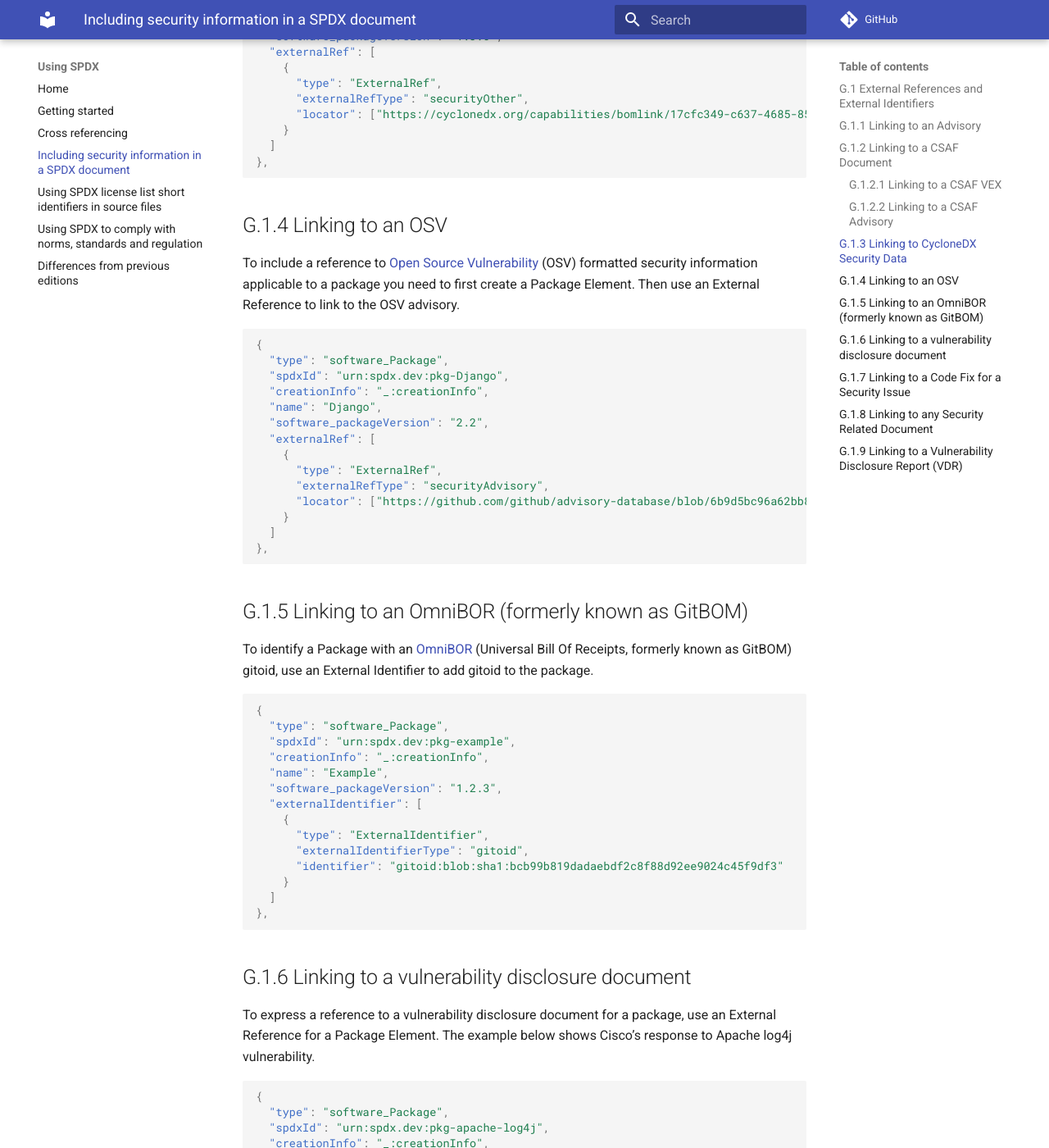
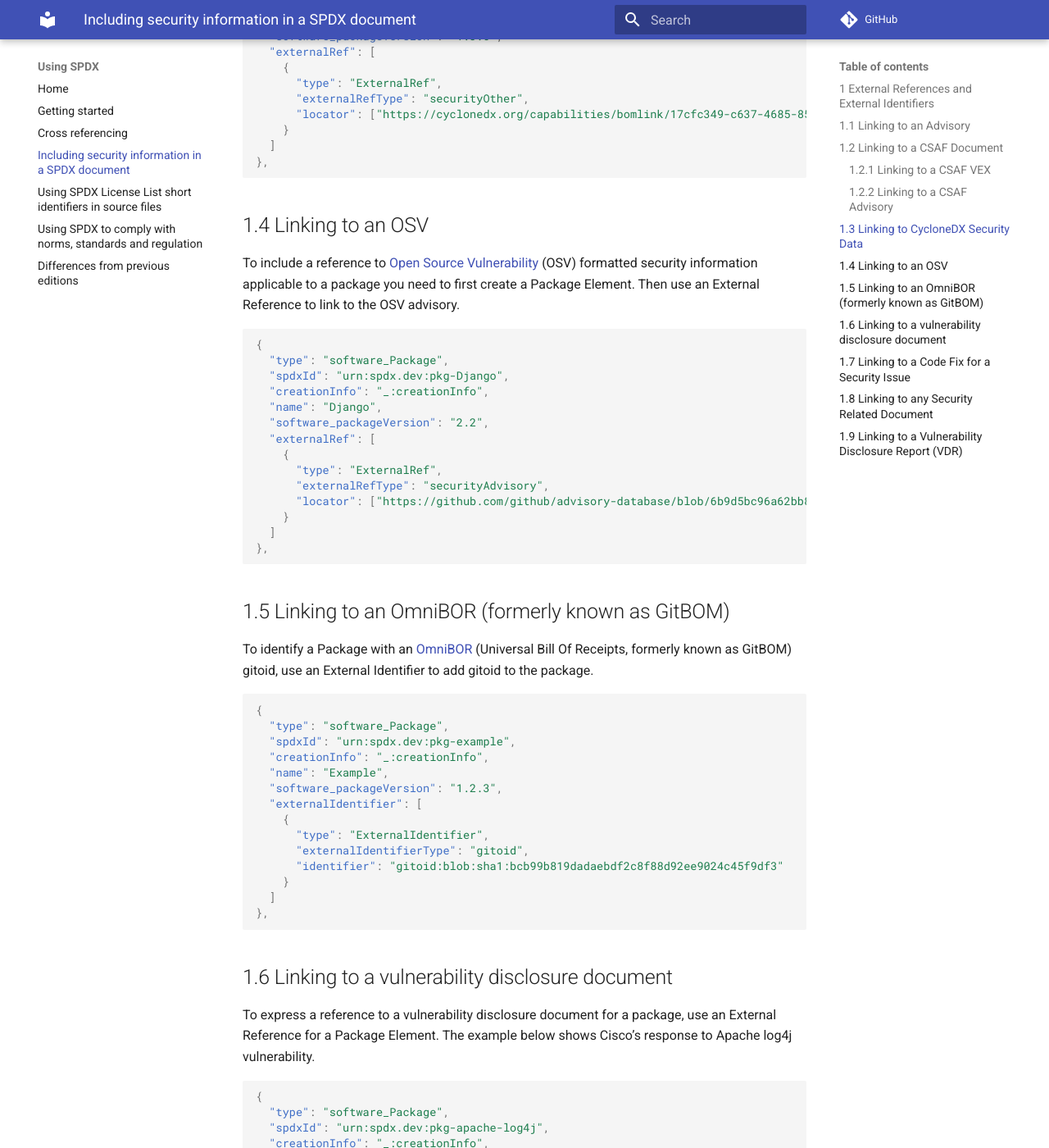
Before and after one commit to spdx/using, an MkDocs documentation site: the page built from docs/including-security-info-in-spdx.md, in a window 1280 px wide and 1400 px high, scrolled down 3951 px. Shown: the whole window at 82% size. Built offline with MkDocs 1.6.1 and Material for MkDocs 9.7.7, drawn with Linux system fonts in a browser that asks for light colours; comment, search, counter and statistics services are not loaded; some of the changed text lies outside the part shown.

Commit message:
Remove Annexe numbering
Signed-off-by: Arthit Suriyawongkul <arthit@gmail.com>

````diff
--- a/docs/including-security-info-in-spdx.md
+++ b/docs/including-security-info-in-spdx.md
@@ -2,37 +2,37 @@
 
 The flexibility of SPDX 3.0 allows users to either link SBOMs to external security vulnerability data or to embed security vulnerability information in the SPDX 3.0 data format. For more details about the differences, read ["Capturing Software Vulnerability Data in SPDX 3.0"](https://spdx.dev/capturing-software-vulnerability-data-in-spdx-3-0/).
 
-## G.1 External References and External Identifiers
+## 1 External References and External Identifiers
 
 SPDX 3.0 has the concept of an [__External Reference__](https://github.com/spdx/spdx-3-model/blob/main/model/Core/Classes/ExternalRef.md) for an Element which points to a general resource outside the scope of the SPDX-3.0 content that provides additional context or information about an Element.
 
 The specification for External Reference types has many [type options](https://github.com/spdx/spdx-3-model/blob/main/model/Core/Vocabularies/ExternalRefType.md), a large handful of which pertain specifically to security use cases:
 
-* cwe
-* secureSoftwareAttestation
-* securityAdvisory
-* securityAdversaryModel
-* securityFix
-* securityOther
-* securityPenTestReport
-* securityPolicy
-* securityThreatModel
-* vulnerabilityDisclosureReport
-* vulnerabilityExploitabilityAssessment
+- cwe
+- secureSoftwareAttestation
+- securityAdvisory
+- securityAdversaryModel
+- securityFix
+- securityOther
+- securityPenTestReport
+- securityPolicy
+- securityThreatModel
+- vulnerabilityDisclosureReport
+- vulnerabilityExploitabilityAssessment
 
 SPDX 3.0 also has the concept of [__External Identifier__](https://github.com/spdx/spdx-3-model/blob/main/model/Core/Classes/ExternalIdentifier.md) which should be used in cases where an identifier scheme exists and is already defined for an Element outside of SPDX-3.0.
 
 There are several External Identifier [types](https://github.com/spdx/spdx-3-model/blob/main/model/Core/Vocabularies/ExternalIdentifierType.md) that may be used in a security context:
 
-* cpe22
-* cpe23
-* cve
-* packageUrl
-* securityOther
+- cpe22
+- cpe23
+- cve
+- packageUrl
+- securityOther
 
 This section provides usage scenarios of how to leverage the Security External References and External Identifiers specified above to refer to external security information. Examples of how to use each category can be found in the [Security/Classes](https://github.com/spdx/spdx-3-model/tree/main/model/Security/Classes) pages. Multiple instances and types of external security information may be included within a SPDX document.
 
-## G.1.1 Linking to an Advisory
+## 1.1 Linking to an Advisory
 
 To reference a Common Vulnerabilities and Exposures (CVE) advisory applicable to a package, you must first create a [Vulnerability Element](https://github.com/spdx/spdx-3-model/blob/main/model/Security/Classes/Vulnerability.md). You can then use ExternalIdentifiers or ExternalRefs to supplement the CVE with associated external metadata.
 
@@ -83,11 +83,11 @@ To reference a Common Vulnerabilities and Exposures (CVE) advisory applicable to
 },
 ```
 
-## G.1.2 Linking to a CSAF Document
+## 1.2 Linking to a CSAF Document
 
 To reference [CSAF](https://docs.oasis-open.org/csaf/csaf/v2.0/cs01/csaf-v2.0-cs01.html) formatted security information see below for examples.
 
-### G.1.2.1 Linking to a CSAF VEX
+### 1.2.1 Linking to a CSAF VEX
 
 To reference a CSAF VEX document, include an external reference of type `vulnerabilityExploitabilityAssessment` on the Vulnerability Element that encapsulates the CVE described in the CSAF VEX document.
 
@@ -122,7 +122,7 @@ To reference a CSAF VEX document, include an external reference of type `vulnera
 },
 ```
 
-### G.1.2.2 Linking to a CSAF Advisory
+### 1.2.2 Linking to a CSAF Advisory
 
 To reference a CSAF Advisory document, include the document locator as an external reference of type `securityAdvisory` on a Package Element.
 
@@ -143,7 +143,7 @@ To reference a CSAF Advisory document, include the document locator as an extern
 },
 ```
 
-## G.1.3 Linking to CycloneDX Security Data
+## 1.3 Linking to CycloneDX Security Data
 
 To reference to [CycloneDX](https://cyclonedx.org) formatted security information applicable to a package you need to first create a Package Element.
 
@@ -166,7 +166,7 @@ Using an External Reference, link the package to the matching component in the C
 },
 ```
 
-## G.1.4 Linking to an OSV
+## 1.4 Linking to an OSV
 
 To include a reference to [Open Source Vulnerability](https://github.com/google/osv) (OSV) formatted security information applicable to a package you need to first create a Package Element. Then use an External Reference to link to the OSV advisory.
 
@@ -187,7 +187,7 @@ To include a reference to [Open Source Vulnerability](https://github.com/google/
 },
 ```
 
-## G.1.5 Linking to an OmniBOR (formerly known as GitBOM)
+## 1.5 Linking to an OmniBOR (formerly known as GitBOM)
 
 To identify a Package with an [OmniBOR](https://omnibor.io/) (Universal Bill Of Receipts, formerly known as GitBOM) gitoid, use an External Identifier to add gitoid to the package.
 
@@ -208,7 +208,7 @@ To identify a Package with an [OmniBOR](https://omnibor.io/) (Universal Bill Of
 },
 ```
 
-## G.1.6 Linking to a vulnerability disclosure document
+## 1.6 Linking to a vulnerability disclosure document
 
 To express a reference to a vulnerability disclosure document for a package, use an External Reference for a Package Element. The example below shows Cisco’s response to Apache log4j vulnerability.
 
@@ -267,7 +267,7 @@ To refer to a security disclosure feed, such as the security bulletins from [CER
 },
 ```
 
-## G.1.7 Linking to a Code Fix for a Security Issue
+## 1.7 Linking to a Code Fix for a Security Issue
 
 You can include a reference to a code fix for a security issue applicable to a Package or Vulnerability Element.
 
@@ -329,7 +329,7 @@ Alternatively, it may also link to a landing page with patches for a variety of
 },
 ```
 
-## G.1.8 Linking to any Security Related Document
+## 1.8 Linking to any Security Related Document
 
 If you want to reference any security information related to a package but cannot or do not wish to specify its kind, use the `securityOther` externalRefType.
 
@@ -370,7 +370,7 @@ One can also use it to refer to guidance related to a vulnerability such as CISA
 },
 ```
 
-## G.1.9 Linking to a Vulnerability Disclosure Report (VDR)
+## 1.9 Linking to a Vulnerability Disclosure Report (VDR)
 
 The National Institute of Standards and Technology (NIST) describes the concept of correlating vulnerability and SBOM information for a software product at the component level in “[Software Security in Supply Chains: Software Bill of Materials (SBOM)](https://www.nist.gov/itl/executive-order-14028-improving-nations-cybersecurity/software-security-supply-chains-software-1)”. Use the External Reference `vulnerabilityDisclosureReport` type to report on vulnerabilities related to the components contained in a software product’s SBOM.
 
--- a/mkdocs.yml
+++ b/mkdocs.yml
@@ -34,6 +34,6 @@ nav:
   - "Getting started": getting-started.md
   - "Cross referencing": cross-ref.md
   - "Including security information in a SPDX document": including-security-info-in-spdx.md
-  - "Using SPDX license list short identifiers in source files": using-spdx-short-id-in-source-files.md
+  - "Using SPDX License List short identifiers in source files": using-spdx-short-id-in-source-files.md
   - "Using SPDX to comply with norms, standards and regulation": using-spdx-to-comply-with-norms.md
   - "Differences from previous editions": diffs-from-previous-editions.md
````
Also changed, not shown: docs/getting-started.md (+1 -1 lines), docs/using-spdx-short-id-in-source-files.md (+18 -12 lines).
